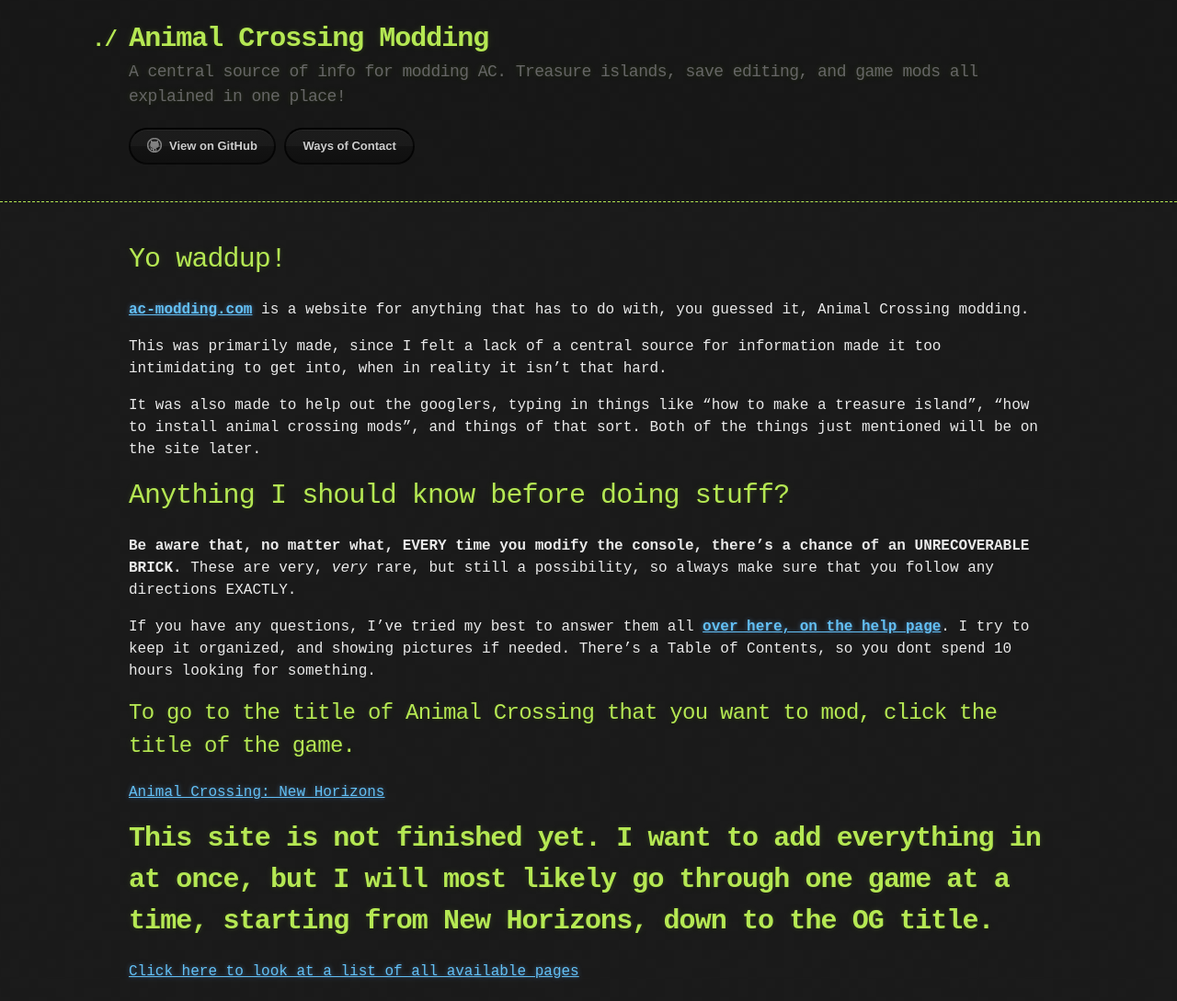
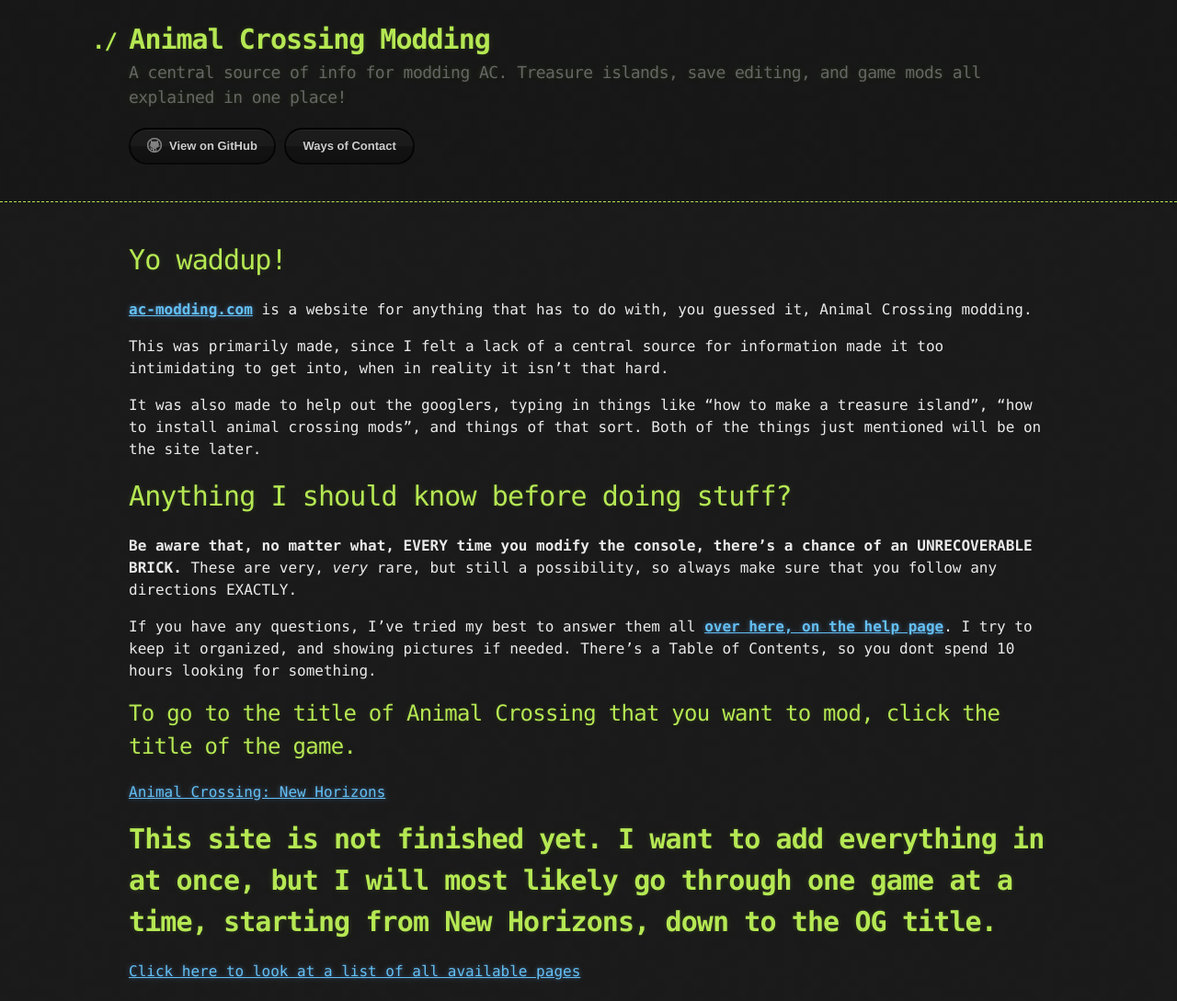
Before and after one commit to inconsistent-dg/AC-Modding, a Jekyll site: the page built from index.md, in a window 1280 px wide. Shown: the whole page at 92% size. Built offline with Jekyll 4.4.1, drawn with Linux system fonts in a browser that asks for light colours; our own code applies the rules of GitHub Pages for plain Markdown files.

Commit message:
It didn't work.
im not trying this again

```diff
--- a/_sass/jekyll-theme-hacker.scss
+++ b/_sass/jekyll-theme-hacker.scss
@@ -21,7 +21,7 @@ body {
   color: $body-foreground;
   font-size: 16px;
   line-height: 1.5;
-  font-family: Humming, monospace;
+  font-family: Monaco, "Bitstream Vera Sans Mono", "Lucida Console", Terminal, monospace;
 }
 
 /* General & 'Reset' Stuff */
@@ -64,7 +64,7 @@ header h1 {
   line-height: 1.5;
   margin: 0 0 0 -40px;
   font-weight: bold;
-  font-family: Fink, monospace;
+  font-family: Monaco, "Bitstream Vera Sans Mono", "Lucida Console", Terminal, monospace;
   color: $conifer;//$header;
   text-shadow: 0 1px 1px rgba(0, 0, 0, 0.1),
                0 0 5px rgba(181, 232, 83, 0.1),
@@ -107,7 +107,7 @@ section img {
 
 h1, h2, h3, h4, h5, h6 {
   font-weight: normal;
-  font-family: Fink, monospace;
+  font-family: Monaco, "Bitstream Vera Sans Mono", "Lucida Console", Terminal, monospace;
   color: $header;
   letter-spacing: -0.03em;
   text-shadow: 0 1px 1px rgba(0, 0, 0, 0.1),
--- a/assets/css/style.scss
+++ b/assets/css/style.scss
@@ -2,21 +2,3 @@
 ---
 
 @import 'jekyll-theme-hacker';
-
-/*! ⬇️⬇️ Animal Crossing (tm). Nintendo (c) 2001 - 2021. Nintendo properties are trademarks of Nintendo. ⬇️⬇️ */
-
-@font-face {
-    font-family: 'Humming';
-    src: url('../fonts/Humming.otf') format('otf');
-    font-weight: normal;
-    font-style: normal;
-
-}
-
-@font-face {
-    font-family: 'Fink';
-    src: url('../fonts/FinkHeavy.ttf') format('ttf');
-    font-weight: normal;
-    font-style: normal;
-
-}
```
Also changed, not shown: assets/fonts/FinkHeavy.ttf (deleted), 1 other file.
